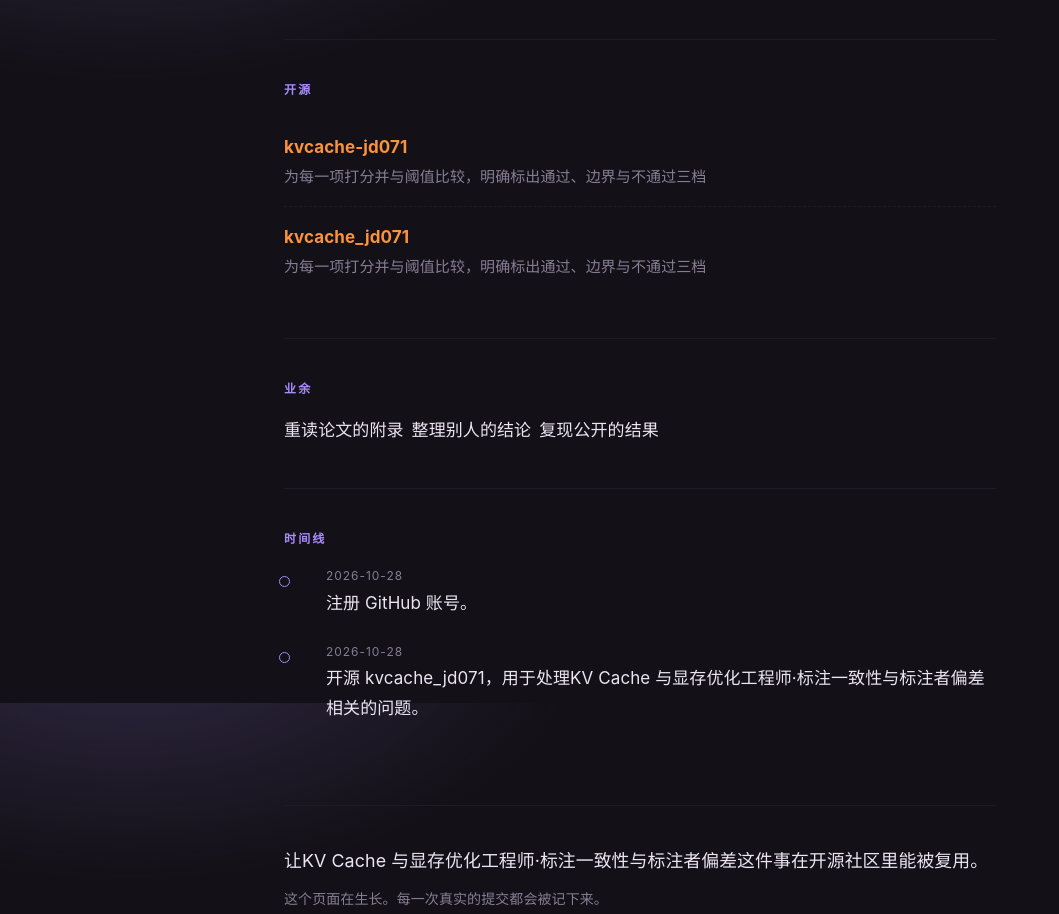
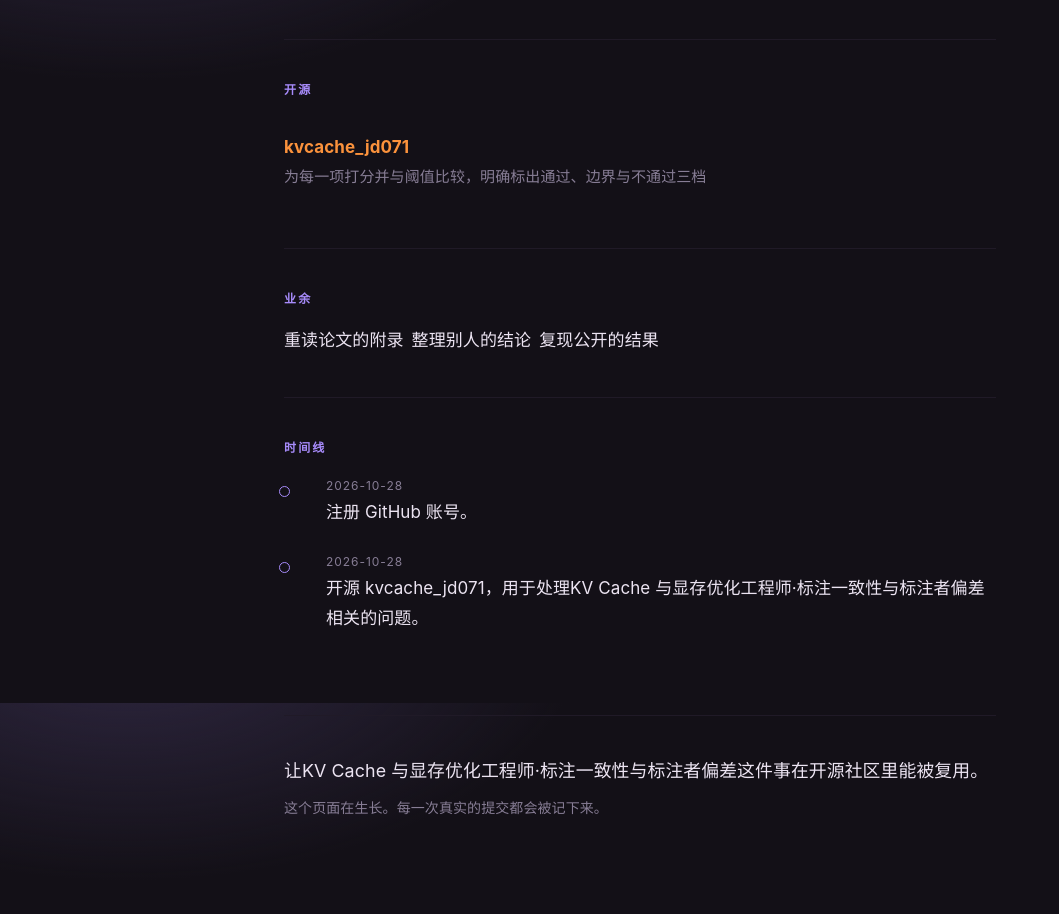
Before and after one commit to 123t13call/123t13call.github.io, a plain HTML site: page index.html in a window 1280 px wide. Shown: the part 897-1811 px from the top of the page, without its empty margins (0-1059 px from the left). Drawn offline with Linux system fonts and the light colour scheme.

Commit message:
fix: 更新个人站点

```diff
--- a/index.html
+++ b/index.html
@@ -102,9 +102,6 @@ background-image:repeating-linear-gradient(0deg, transparent 0 39px, #201a27 39p
 <section id="work">
   <h2>开源</h2>
   <ul class="repos">
-    <li><div class="name"><a href="https://github.com/123t13call/kvcache-jd071" rel="noopener">kvcache-jd071</a></div>
-      <div class="desc">为每一项打分并与阈值比较，明确标出通过、边界与不通过三档</div>
-    </li>
     <li><div class="name"><a href="https://github.com/123t13call/kvcache_jd071" rel="noopener">kvcache_jd071</a></div>
       <div class="desc">为每一项打分并与阈值比较，明确标出通过、边界与不通过三档</div>
     </li>
```
